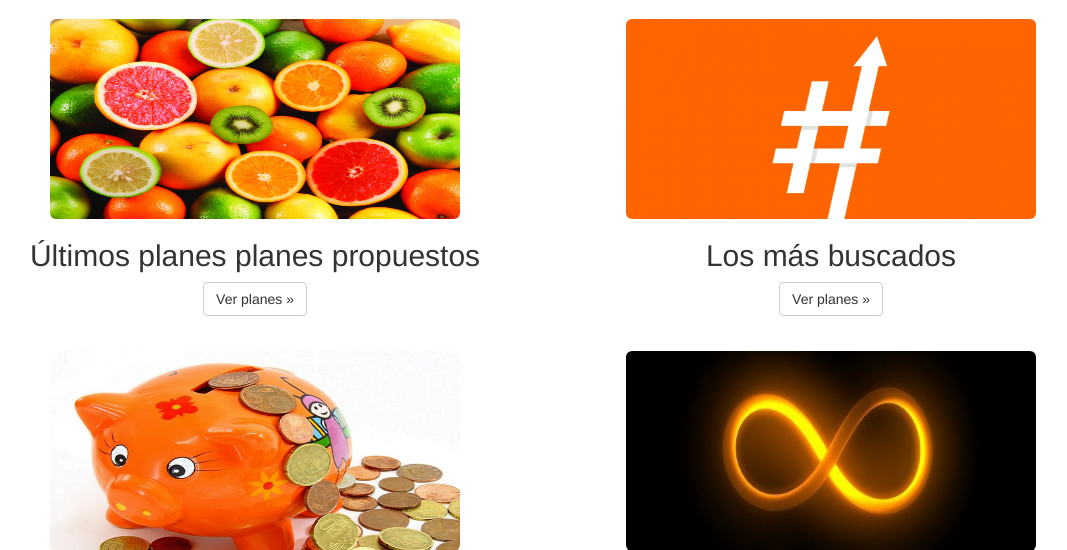
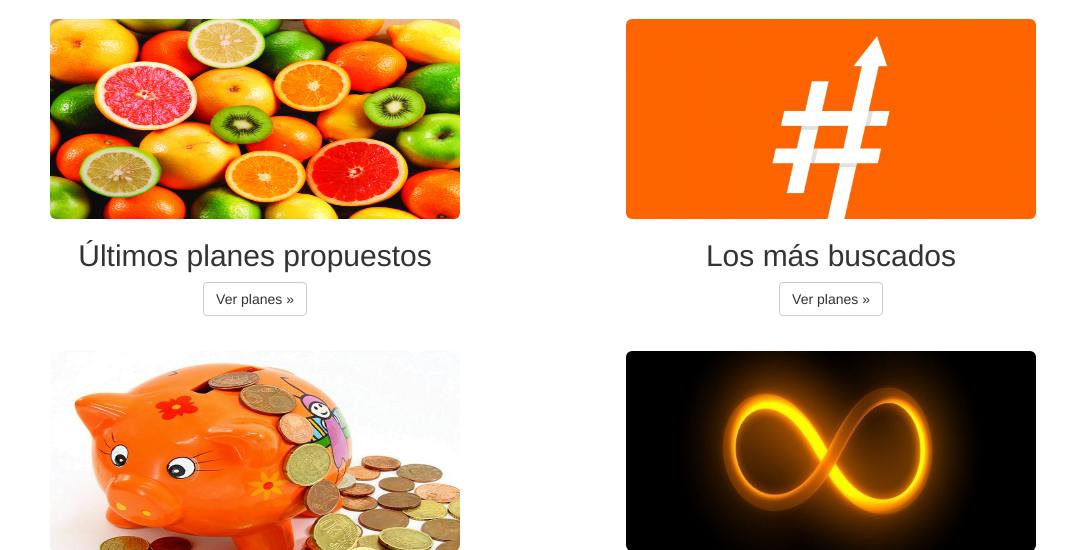
Before and after one commit to beevagrupo1/webapp, a Django app: page / in a window 1280 px wide. Shown: the part 431-981 px from the top of the page, without its empty margins (97-1164 px from the left). Run offline with Django 3.2, Linux system fonts and the light colour scheme; some libraries are stand-ins or nearby versions.

Commit message:
Se quita lo de planes planes ;)

```diff
--- a/templates/webapp/main.html
+++ b/templates/webapp/main.html
@@ -39,7 +39,7 @@
                 <img class="img-rounded" src="{% static 'webapp/images/weird_orange.jpg' %}"
                      alt="Generic placeholder image" height="200" width="75%">
 
-                <h2>Últimos planes planes propuestos</h2>
+                <h2>Últimos planes propuestos</h2>
 
                 <p><a class="btn btn-default" href="{% url 'activity_ultimos_propuestos_pagination' %}" role="button">Ver
                     planes »</a></p>
```
